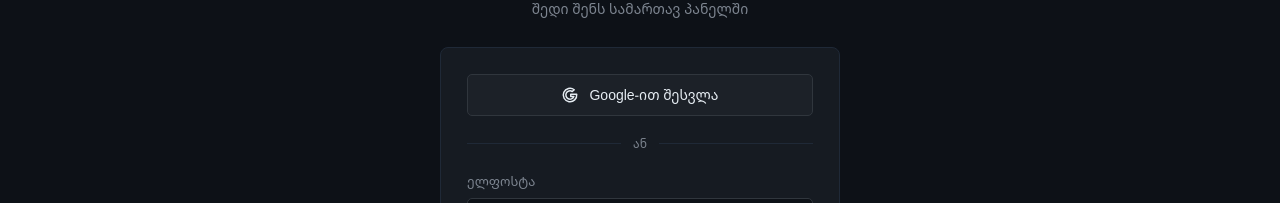
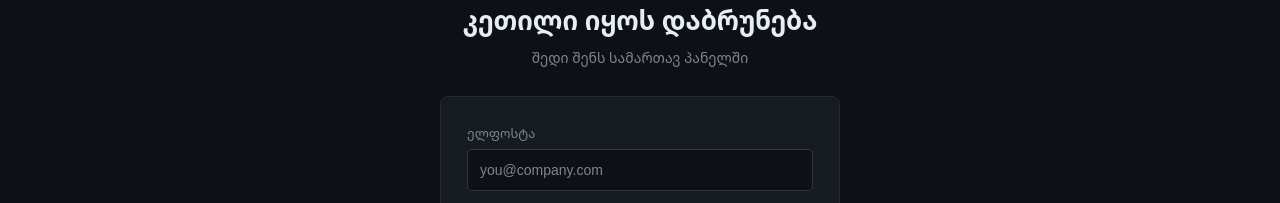
Before and after one commit to GogaDanelia06/SideKick, a Next.js app: page /login in a window 1280 px wide. Shown: the part 246-449 px from the top of the page. Built offline with nearby package versions, Linux system fonts and the light colour scheme; no server answers; the database is empty.

Commit message:
update error on login form file

```diff
--- a/components/auth/LoginForm.tsx
+++ b/components/auth/LoginForm.tsx
@@ -26,7 +26,11 @@ const LOGIN_VALIDATION_MESSAGES = {
   passwordRequired: { ka: "პაროლი სავალდებულოა", en: "Password is required" },
 } as const;
 
-export function LoginForm() {
+type LoginFormProps = {
+  google: boolean;
+};
+
+export function LoginForm({ google }: LoginFormProps) {
   const { t } = useLanguage();
   const router = useRouter();
   const searchParams = useSearchParams();
@@ -101,12 +105,16 @@ export function LoginForm() {
         </>
       }
     >
-      <GoogleButton
-        label={t(LOGIN.google)}
-        onClick={() => signIn("google", { callbackUrl })}
-      />
+      {google ? (
+        <>
+          <GoogleButton
+            label={t(LOGIN.google)}
+            onClick={() => signIn("google", { callbackUrl })}
+          />
 
-      <OrDivider />
+          <OrDivider />
+        </>
+      ) : null}
 
       <form className="flex flex-col gap-3.5" onSubmit={onSubmit} noValidate>
         <Field
```
